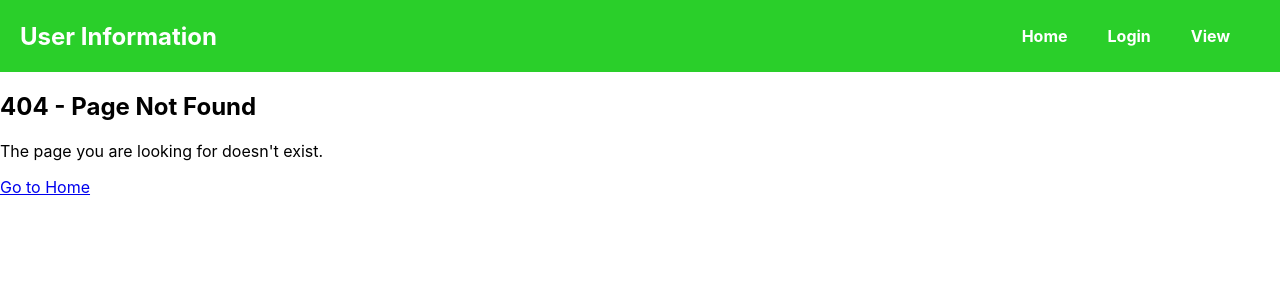
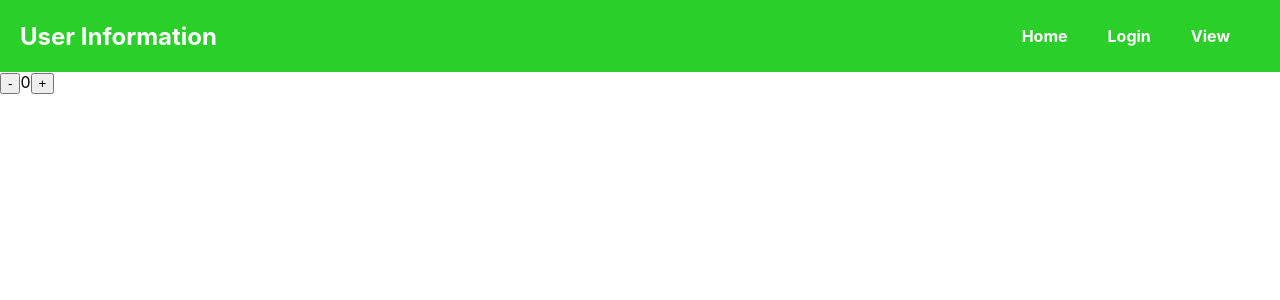
Before and after one commit to Ritik796/UserInformation, a React (Create React App) app: page /counter in a window 1280 px wide. Before the commit this address had no page. Shown: the top 300 px of the page. Built offline with nearby package versions, Linux system fonts and the light colour scheme.

Commit message:
code committed

```diff
--- a/src/App.js
+++ b/src/App.js
@@ -8,6 +8,7 @@ import ContextState from "./Component/ContextState";
 import Navbar from "./Component/Navbar";
 import HomeComponent from "./Component/HomeComponent";
 import { useEffect } from "react";
+import Counter from "./Practics.js/Counter";
 
 function App() {
   return (
@@ -24,6 +25,7 @@ function App() {
             <Route path="/edit" element={<Edit />} />
             <Route path="/edit/:id" element={<Edit />} />
             <Route path="*" element={<Default />} />
+            <Route path="/counter" element={<Counter />} />
           </Routes>
         </ContextState>
       </>
@@ -55,5 +57,4 @@ const NetworkstatusListner = () => {
   return null; // Return null as this component doesn't render anything
 };
 
-
 export default App;
--- a/src/Practics.js/Counter.js
+++ b/src/Practics.js/Counter.js
@@ -0,0 +1,28 @@
+import React, { useReducer } from "react";
+const intialState = { count:0 };
+const reducer = ( state, action) => {
+    console.log(state,action);
+  switch (action.type) {
+    case "INCREMENT":
+      return { count:state.count + 1 };
+    case "DECREMENT":
+      return { count:state.count - 1 };
+
+    default:
+      return state;
+  }
+};
+export default function Counter() {
+  const [state, dispatch] = useReducer(reducer, intialState);
+  return (
+    <div>
+      <button type="button" onClick={() => dispatch({ type: "DECREMENT" })}>
+        -
+      </button>
+      {state.count}
+      <button type="button" onClick={() => dispatch({ type: "INCREMENT" })}>
+        +
+      </button>
+    </div>
+  );
+}
--- a/src/View.css
+++ b/src/View.css
@@ -39,6 +39,10 @@
   text-align: left;
   padding: 8px;
 }
+.tdStyle:hover{
+  background-color: darkgray;
+  color: white;
+}
 .trHoverStyle {
   background-color: #f5f5f5;
 }
```
